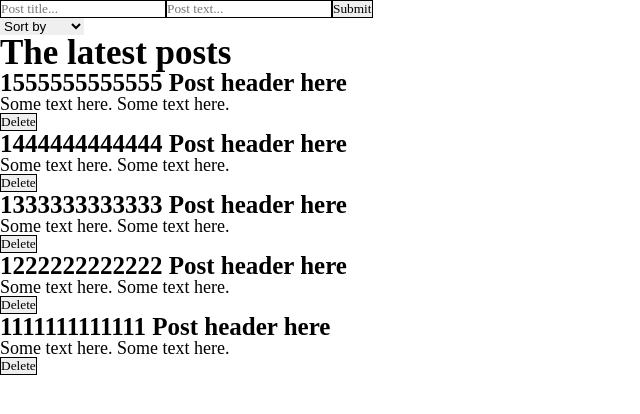
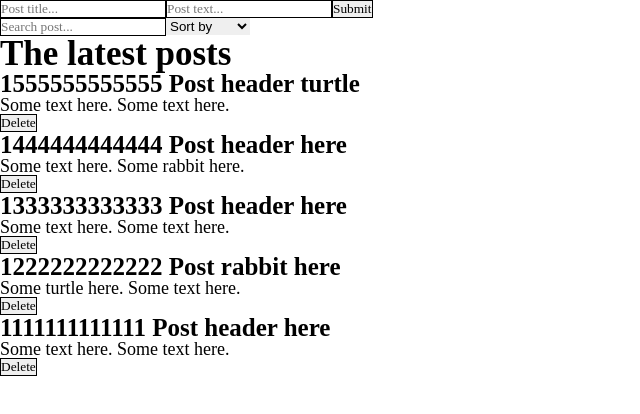
Before and after one commit to relhfox/rustle_demo, a React (Create React App) app: page / in a window 1280 px wide. Shown: the top 414 px of the page, without its empty margins (0-640 px from the left). Built offline with nearby package versions, Linux system fonts and the light colour scheme.

Commit message:
Search in posts added

```diff
--- a/src/App.js
+++ b/src/App.js
@@ -1,24 +1,46 @@
-import React, { useState } from 'react'
+import React, { useState, useMemo } from 'react'
 import './styles/App.css'
 import PostsList from './components/PostsList'
 import PostForm from './components/PostForm'
 import MySelect from './components/UI/select/MySelect'
+import MyInput from './components/UI/input/MyInput'
 
 function App() {
 
   const [posts, setPosts] = useState([
-    {id: 1555555555555, title: 'Post header here', body: 'Some text here. Some text here.'},
-    {id: 1444444444444, title: 'Post header here', body: 'Some text here. Some text here.'},
+    {id: 1555555555555, title: 'Post header turtle', body: 'Some text here. Some text here.'},
+    {id: 1444444444444, title: 'Post header here', body: 'Some text here. Some rabbit here.'},
     {id: 1333333333333, title: 'Post header here', body: 'Some text here. Some text here.'},
-    {id: 1222222222222, title: 'Post header here', body: 'Some text here. Some text here.'},
+    {id: 1222222222222, title: 'Post rabbit here', body: 'Some turtle here. Some text here.'},
     {id: 1111111111111, title: 'Post header here', body: 'Some text here. Some text here.'}
   ])
 
   const [selectedSort, setSelectedSort] = useState('')
 
+  const [searchQuery, setSearchQuery] = useState('')
+
+  const sortedPosts = useMemo(() => {
+    if (selectedSort) {
+
+      if (selectedSort === 'old') {
+        return [...posts].sort((a, b) => a.id - b.id)
+      } else if (selectedSort === 'new') {
+        return [...posts].sort((a, b) => b.id - a.id)
+      }
+    }
+
+    return posts
+
+  }, [selectedSort, posts])
+
+  const sortedSearchedPosts = useMemo(() => {
+    return sortedPosts.filter(post => post.title.toLowerCase().includes(searchQuery.toLowerCase()) || post.body.toLowerCase().includes(searchQuery.toLowerCase()))
+  }, [searchQuery, sortedPosts])
+
   const createPost = (newPost) => {
     setPosts([newPost, ...posts].sort((a, b) => b.id - a.id))
     setSelectedSort('')
+    setSearchQuery('')
   }
 
   const removePost = (removingPost) => {
@@ -27,18 +49,18 @@ function App() {
 
   const sortPosts = (sort) => {
     setSelectedSort(sort)
-
-    if (sort === 'old') {
-      setPosts([...posts].sort((a, b) => a.id - b.id))
-    } else if (sort === 'new') {
-      setPosts([...posts].sort((a, b) => b.id - a.id))
-    }
   }
 
   return (
     <div className='container'>
 
       <PostForm create={createPost}/>
+
+      <MyInput
+        value={searchQuery}
+        onChange={e => setSearchQuery(e.target.value)}
+        placeholder='Search post...'
+      />
 
       <MySelect
         value={selectedSort}
@@ -50,8 +72,8 @@ function App() {
         ]}
       />
 
-      {posts.length
-        ? <PostsList posts={posts} remove={removePost}/>
+      {sortedSearchedPosts.length
+        ? <PostsList posts={sortedSearchedPosts} remove={removePost}/>
         : <h1>No posts found...</h1>
       }
 
```
